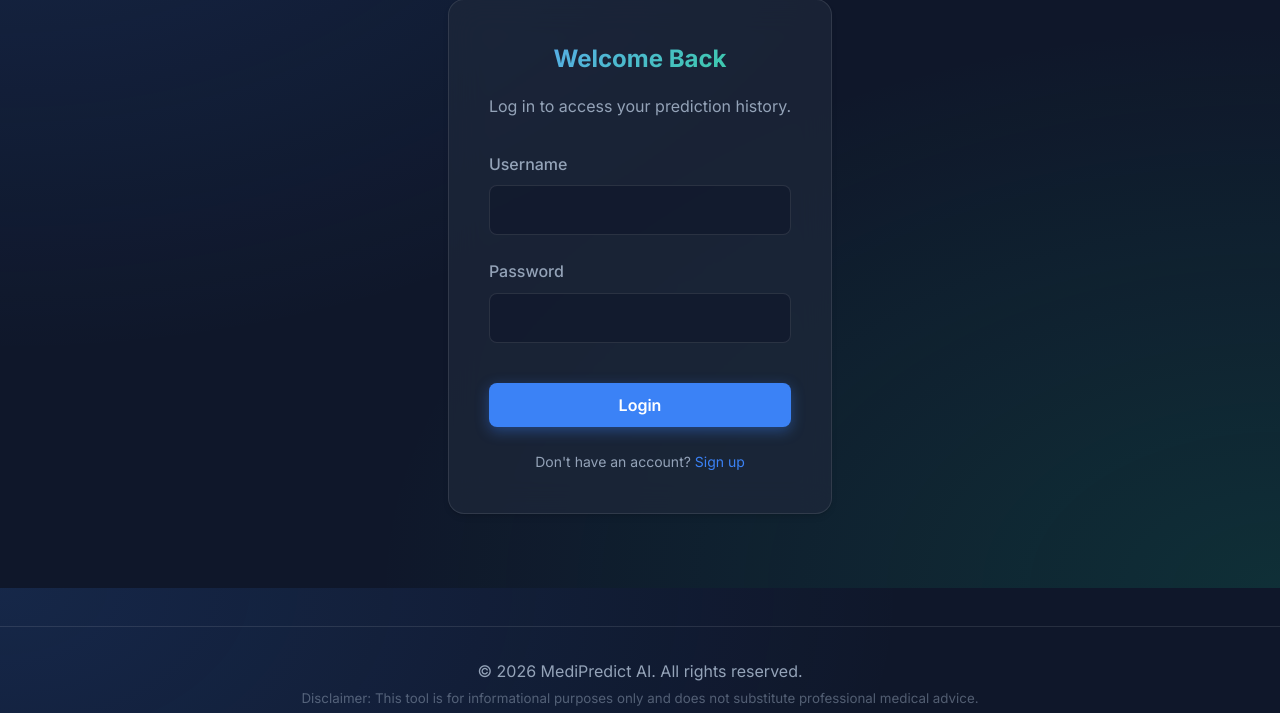
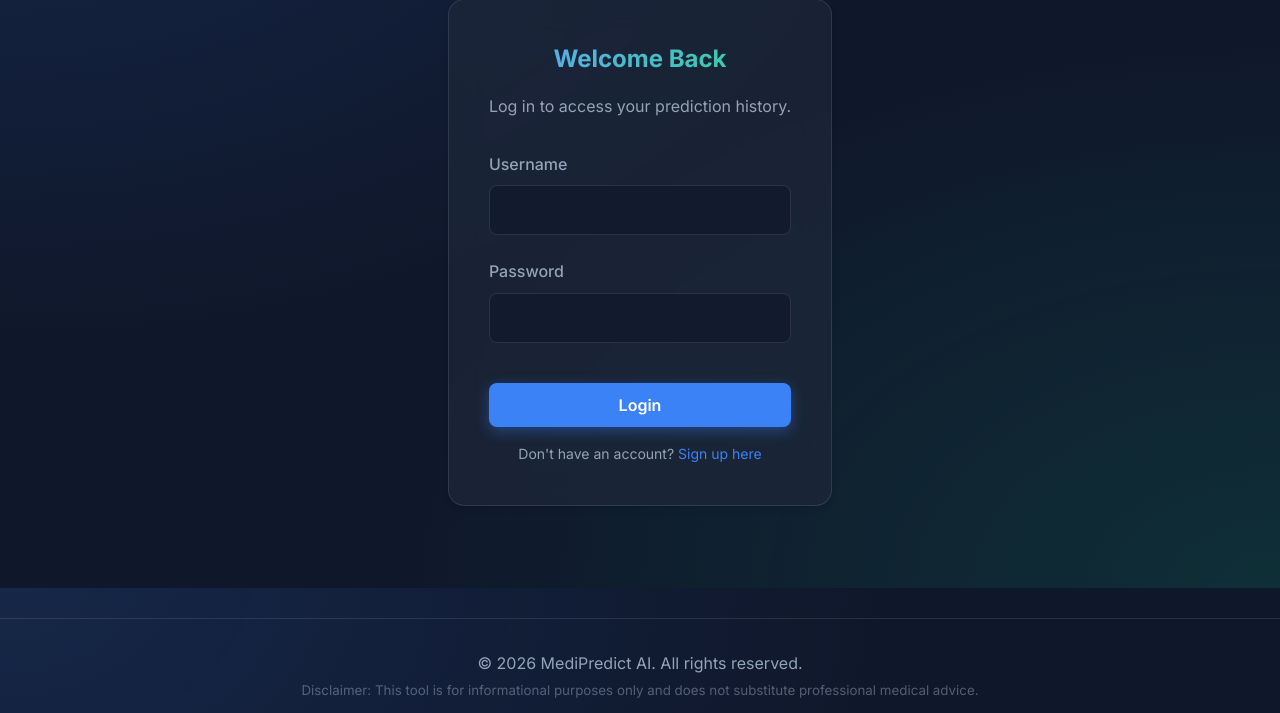
Before and after one commit to manyatagupta/disease-prediction, a Django app: page /accounts/login/ in a window 1280 px wide. Shown: the part 212-925 px from the top of the page. Run offline with Django 5.2, Linux system fonts and the light colour scheme.

Commit message:
feat: improve auth templates UI consistency

```diff
--- a/templates/accounts/login.html
+++ b/templates/accounts/login.html
@@ -20,11 +20,10 @@
             </div>
             {% endfor %}
             <button type="submit" class="btn btn-primary" style="width: 100%; margin-top: 1rem;">Login</button>
+            <p style="text-align: center; margin-top: 1rem; color: var(--text-muted); font-size: 0.875rem;">
+                Don't have an account? <a href="{% url 'accounts:signup' %}" style="color: var(--primary); text-decoration: none;">Sign up here</a>
+            </p>
         </form>
-
-        <p style="margin-top: 1.5rem; color: var(--text-muted); font-size: 0.875rem;">
-            Don't have an account? <a href="{% url 'accounts:signup' %}" style="color: var(--primary); text-decoration: none;">Sign up</a>
-        </p>
     </div>
 </div>
 {% endblock content %}
```
